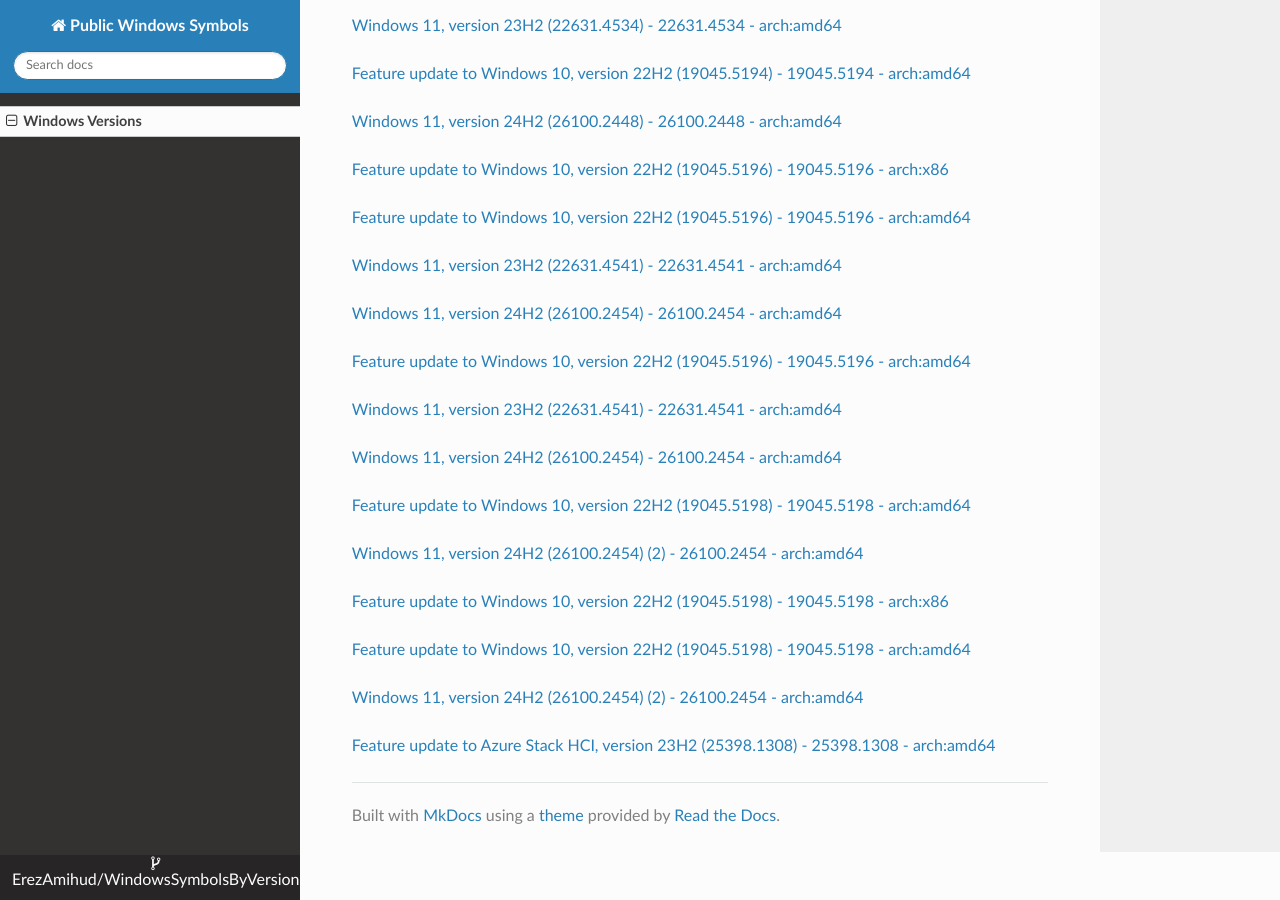
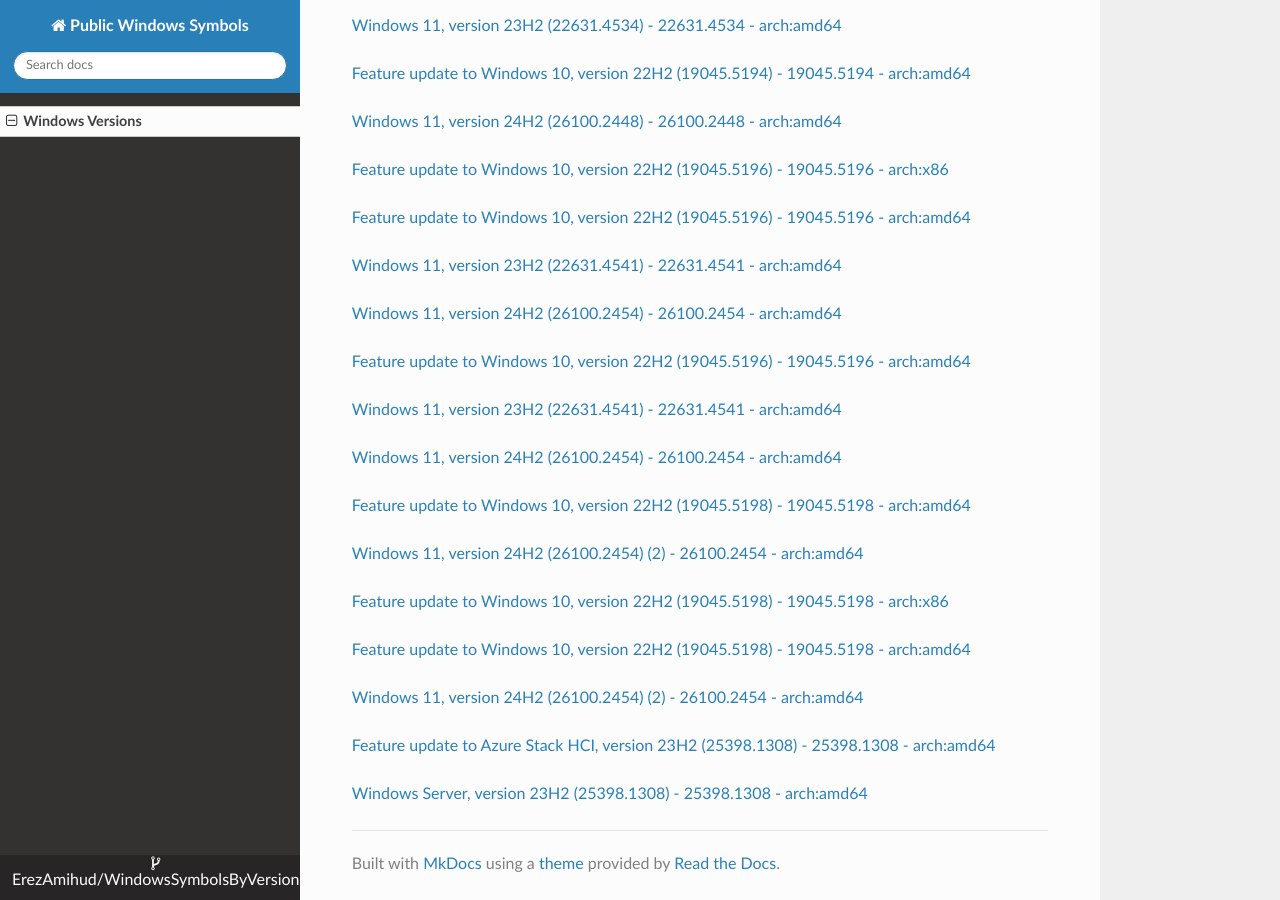
Before and after one commit to ErezAmihud/WindowsSymbolsByVersion, an MkDocs documentation site: the page built from docs/index.md, in a window 1280 px wide and 900 px high, scrolled down 64133 px. Built offline with MkDocs 1.6.1, drawn with Linux system fonts in a browser that asks for light colours; nearby versions of some CDN libraries.

Commit message:
Automated commit, add manifest for d6633097-6beb-41e9-92d4-d95c7d89a296

```diff
--- a/docs/index.md
+++ b/docs/index.md
@@ -3817,3 +3817,6 @@
 
 
 [Feature update to Azure Stack HCI, version 23H2 (25398.1308) - 25398.1308 - arch:amd64](https://github.com/ErezAmihud/WindowsSymbolsByVersion/blob/main/manifests/f272aa08-ee78-4400-898a-f2333acbb7e3.manifest)
+
+
+[Windows Server, version 23H2 (25398.1308) - 25398.1308 - arch:amd64](https://github.com/ErezAmihud/WindowsSymbolsByVersion/blob/main/manifests/d6633097-6beb-41e9-92d4-d95c7d89a296.manifest)
```
Also changed, not shown: process_builds.json (+1 -1 lines).
